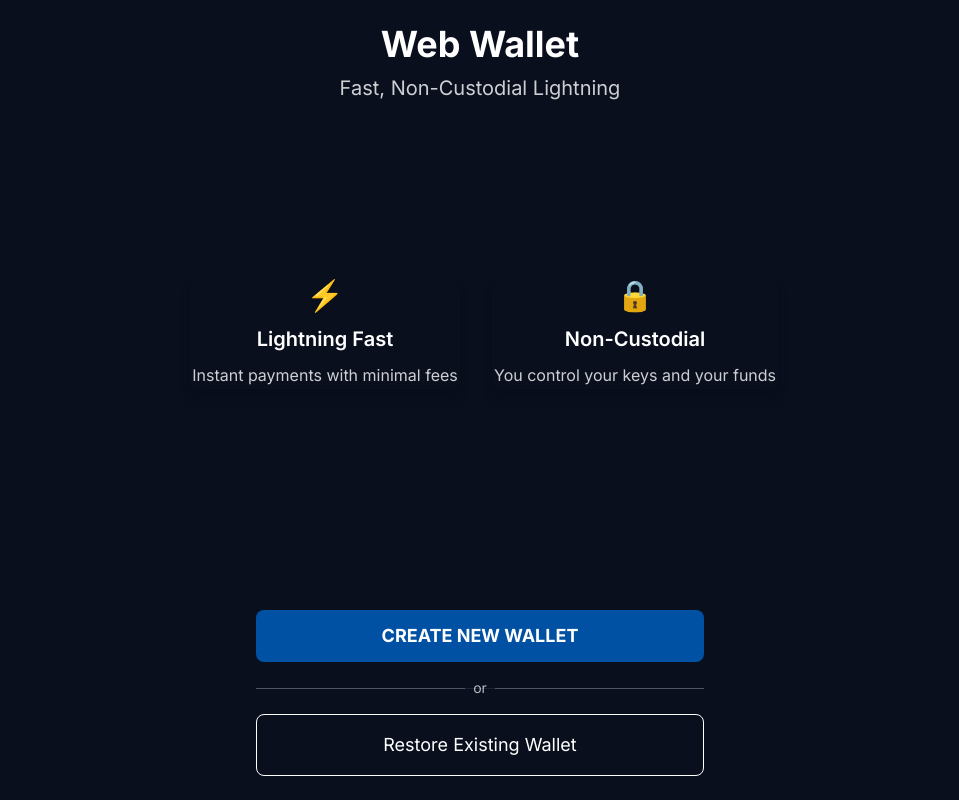
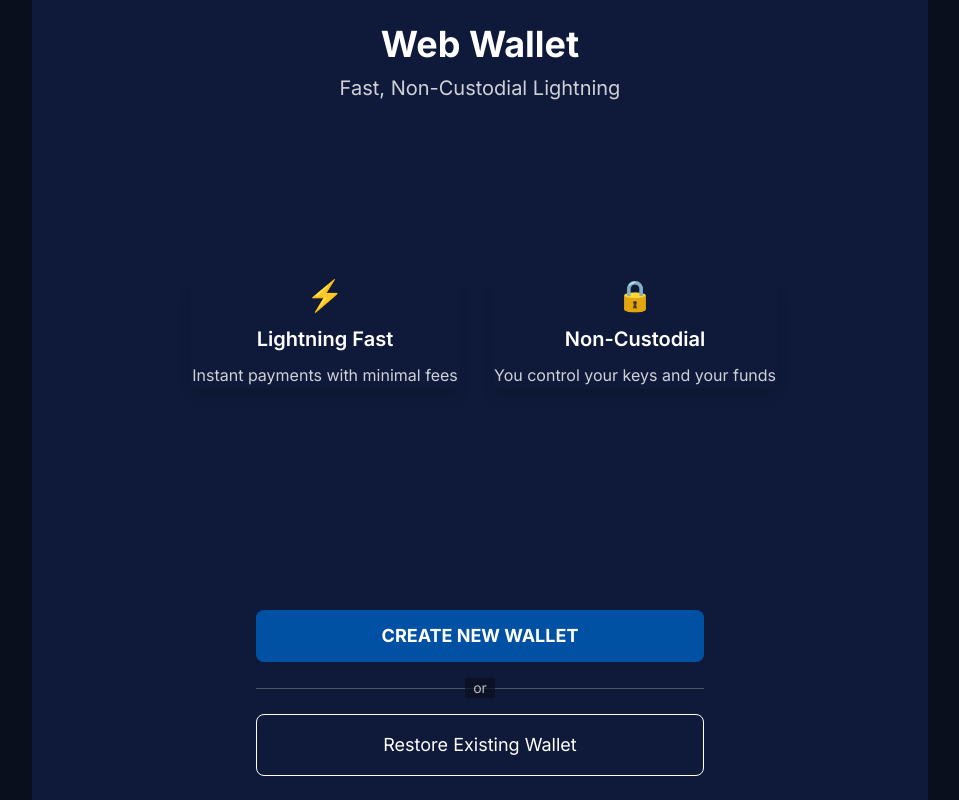
Before and after one commit to breez/wasm-example-app, a React (Vite) app: page / in a window 1280 px wide. Shown: the whole page, without its empty margins (160-1119 px from the left). Built offline with nearby package versions, Linux system fonts and the light colour scheme.

Commit message:
style issues

```diff
--- a/src/components/TransactionList.tsx
+++ b/src/components/TransactionList.tsx
@@ -8,11 +8,7 @@ interface TransactionListProps {
 
 const TransactionList: React.FC<TransactionListProps> = ({ transactions, onPaymentSelected }) => {
   if (!transactions.length) {
-    return (
-      <div className="bg-white dark:bg-gray-800 rounded-lg shadow p-6 mt-6">
-        {/* No transaction placeholder content */}
-      </div>
-    );
+    return null;
   }
 
   // Format relative time (time ago)
--- a/src/index.css
+++ b/src/index.css
@@ -86,6 +86,7 @@ body,
 
 main {
   flex: 1;
+  background-color: var(--card-bg);
 }
 
 /* Transition effects */
```
